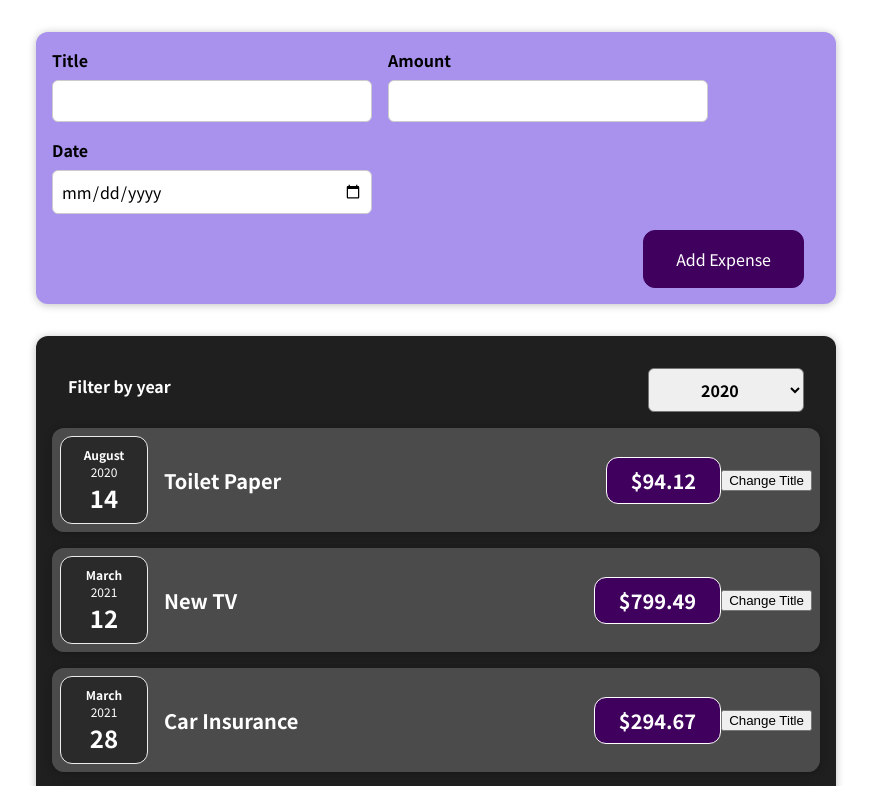
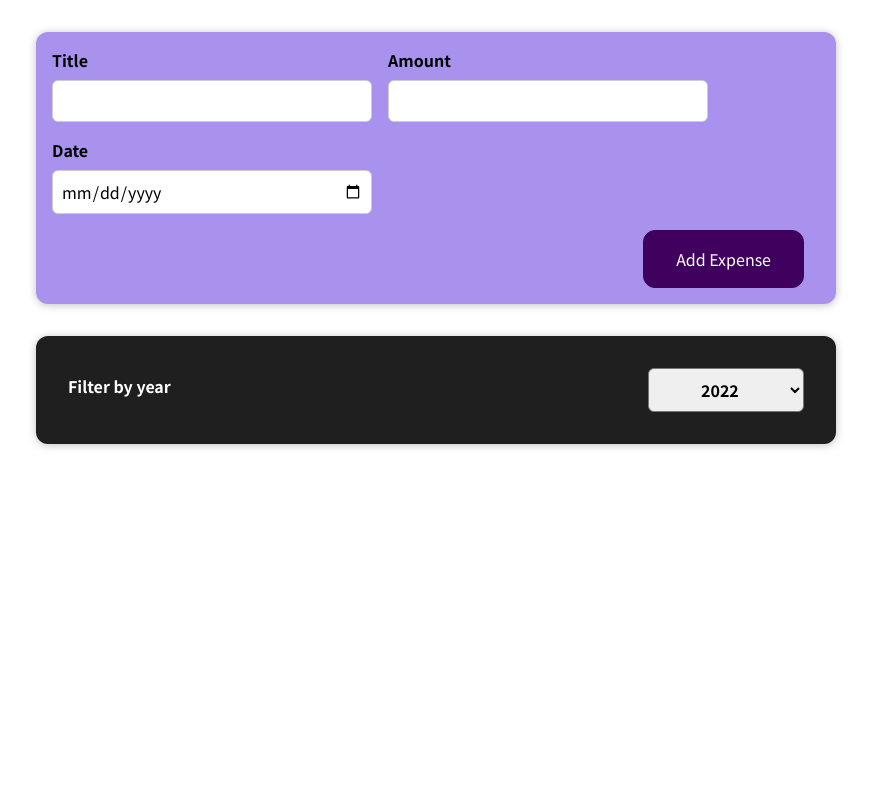
Before and after one commit to mgsrevolver/01-starting-setup, a React (Create React App) app: page / in a window 1280 px wide. Shown: the top 786 px of the page, without its empty margins (204-1075 px from the left). Built offline with nearby package versions, Linux system fonts and the light colour scheme.

Commit message:
fixed filter to actually work... almost did it myself but not quite

```diff
--- a/src/components/Expenses/Expenses.js
+++ b/src/components/Expenses/Expenses.js
@@ -6,11 +6,15 @@ import ExpensesFilter from './ExpensesFilter'
 import './Expenses.css'
 
 const Expenses = (props) => {
-  const [filteredYear, setFilteredYear] = useState('2020')
+  const [filteredYear, setFilteredYear] = useState('2022')
 
   const filterChangeHandler = (selectedYear) => {
     setFilteredYear(selectedYear)
   }
+
+  const filteredExpenses = props.items.filter((expense) => {
+    return expense.date.getFullYear().toString() === filteredYear
+  })
 
   return (
     <div>
@@ -19,7 +23,7 @@ const Expenses = (props) => {
           selected={filteredYear}
           onChangeFilter={filterChangeHandler}
         />
-        {props.items.map((expense) => (
+        {filteredExpenses.map((expense) => (
           <ExpenseItem
             key={expense.id}
             title={expense.title}
```
Also changed, not shown: 1 other file (tests, documents, lock files or other folders).
